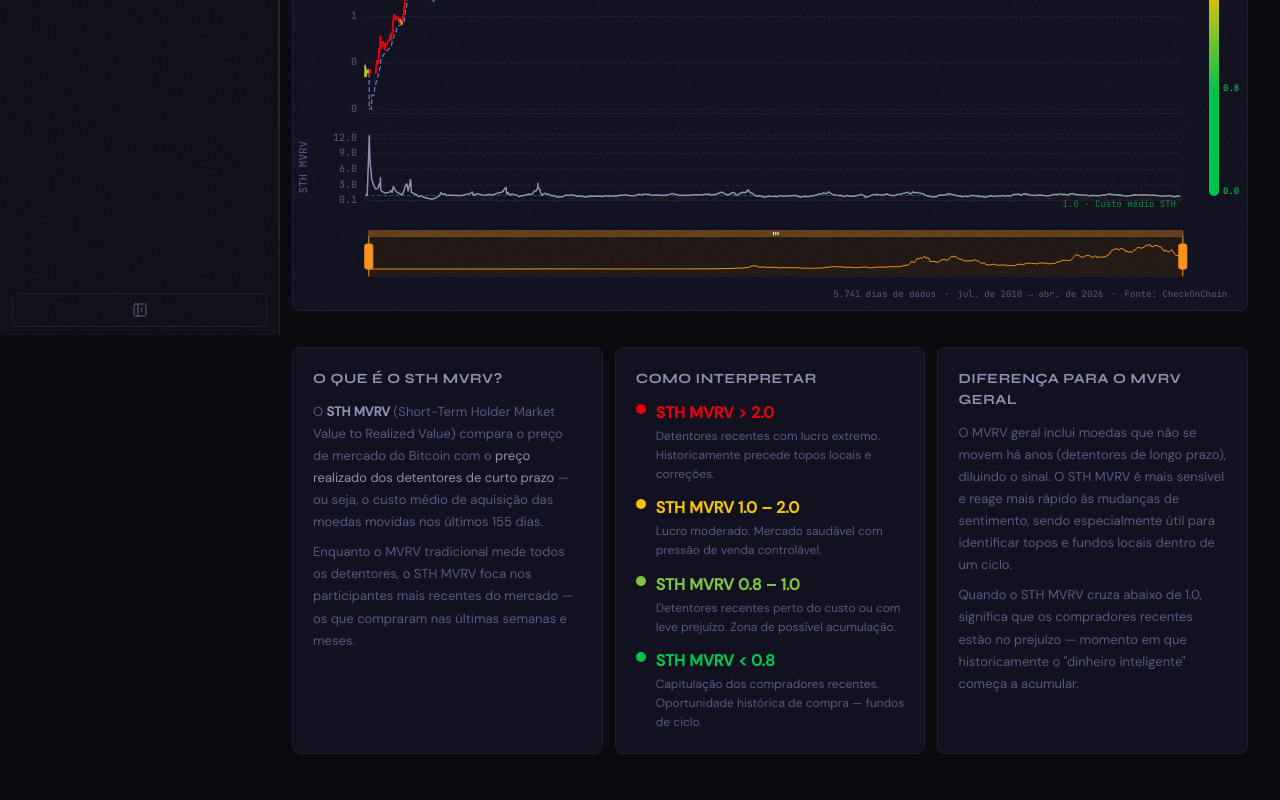
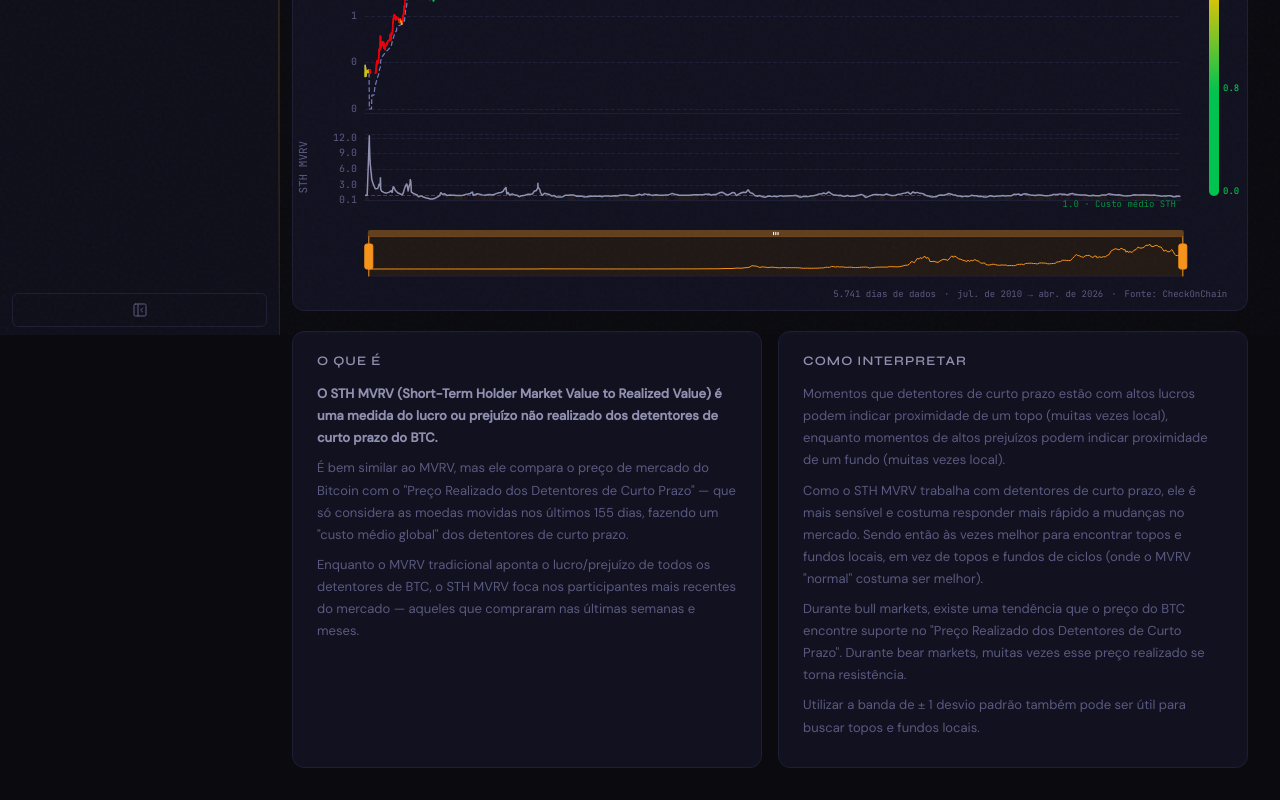
Before and after one commit to Chicoeth/btc-dashboard, a Next.js app in the folder btc-dashboard/frontend/: page /indicadores/sth-mvrv in a window 1280 px wide. Shown: the part 465-1265 px from the top of the page. Built offline with nearby package versions, Linux system fonts and the light colour scheme.

Commit message:
chore: update sth-mvrv.jsx

```diff
--- a/btc-dashboard/frontend/src/pages/indicadores/sth-mvrv.jsx
+++ b/btc-dashboard/frontend/src/pages/indicadores/sth-mvrv.jsx
@@ -35,62 +35,45 @@ export default function STHMVRVPage() {
         <div className="page-card">
           <STHMVRVChart sthMvrvData={sthData} loading={loading} error={error} />
         </div>
+
         <div className="info-panel">
           <div className="info-section">
-          <h3>O que é o STH MVRV?</h3>
+            <h3>O que é</h3>
             <p>
-            O <strong>STH MVRV</strong> (Short-Term Holder Market Value to Realized Value) compara o preço
-            de mercado do Bitcoin com o <em>preço realizado dos detentores de curto prazo</em> — ou seja,
-            o custo médio de aquisição das moedas movidas nos últimos 155 dias.
+              <strong>O STH MVRV (Short-Term Holder Market Value to Realized Value) é uma medida do
+              lucro ou prejuízo não realizado dos detentores de curto prazo do BTC.</strong>
             </p>
             <p>
-            Enquanto o MVRV tradicional mede todos os detentores, o STH MVRV foca nos participantes mais
-            recentes do mercado — os que compraram nas últimas semanas e meses.
+              É bem similar ao MVRV, mas ele compara o preço de mercado do Bitcoin com o "Preço Realizado
+              dos Detentores de Curto Prazo" — que só considera as moedas movidas nos últimos 155 dias,
+              fazendo um "custo médio global" dos detentores de curto prazo.
+            </p>
+            <p>
+              Enquanto o MVRV tradicional aponta o lucro/prejuízo de todos os detentores de BTC, o STH
+              MVRV foca nos participantes mais recentes do mercado — aqueles que compraram nas últimas
+              semanas e meses.
             </p>
           </div>
           <div className="info-section">
             <h3>Como interpretar</h3>
-          <div className="zone-rows">
-            <div className="zone-row">
-              <span className="dot" style={{background:'#e8000a'}} />
-              <div>
-                <strong style={{color:'#e8000a'}}>STH MVRV {'>'} 2.0</strong>
-                <p>Detentores recentes com lucro extremo. Historicamente precede topos locais e correções.</p>
-              </div>
-            </div>
-            <div className="zone-row">
-              <span className="dot" style={{background:'#f5c400'}} />
-              <div>
-                <strong style={{color:'#f5c400'}}>STH MVRV 1.0 – 2.0</strong>
-                <p>Lucro moderado. Mercado saudável com pressão de venda controlável.</p>
-              </div>
-            </div>
-            <div className="zone-row">
-              <span className="dot" style={{background:'#80c440'}} />
-              <div>
-                <strong style={{color:'#80c440'}}>STH MVRV 0.8 – 1.0</strong>
-                <p>Detentores recentes perto do custo ou com leve prejuízo. Zona de possível acumulação.</p>
-              </div>
-            </div>
-            <div className="zone-row">
-              <span className="dot" style={{background:'#00c44f'}} />
-              <div>
-                <strong style={{color:'#00c44f'}}>STH MVRV {'<'} 0.8</strong>
-                <p>Capitulação dos compradores recentes. Oportunidade histórica de compra — fundos de ciclo.</p>
-              </div>
-            </div>
-          </div>
-        </div>
-        <div className="info-section">
-          <h3>Diferença para o MVRV geral</h3>
             <p>
-            O MVRV geral inclui moedas que não se movem há anos (detentores de longo prazo),
-            diluindo o sinal. O STH MVRV é mais sensível e reage mais rápido às mudanças de sentimento,
-            sendo especialmente útil para identificar topos e fundos locais dentro de um ciclo.
+              Momentos que detentores de curto prazo estão com altos lucros podem indicar proximidade de
+              um topo (muitas vezes local), enquanto momentos de altos prejuízos podem indicar proximidade
+              de um fundo (muitas vezes local).
             </p>
             <p>
-            Quando o STH MVRV cruza abaixo de 1.0, significa que os compradores recentes estão no prejuízo
-            — momento em que historicamente o "dinheiro inteligente" começa a acumular.
+              Como o STH MVRV trabalha com detentores de curto prazo, ele é mais sensível e costuma
+              responder mais rápido a mudanças no mercado. Sendo então às vezes melhor para encontrar
+              topos e fundos locais, em vez de topos e fundos de ciclos (onde o MVRV "normal" costuma
+              ser melhor).
+            </p>
+            <p>
+              Durante bull markets, existe uma tendência que o preço do BTC encontre suporte no "Preço
+              Realizado dos Detentores de Curto Prazo". Durante bear markets, muitas vezes esse preço
+              realizado se torna resistência.
+            </p>
+            <p>
+              Utilizar a banda de ± 1 desvio padrão também pode ser útil para buscar topos e fundos locais.
             </p>
           </div>
         </div>
@@ -124,28 +107,28 @@ export default function STHMVRVPage() {
         .page-card {
           background: var(--bg-card);
           border: 1px solid var(--border-subtle);
-          border-radius: 8px;
+          border-radius: 12px;
           overflow: hidden;
         }
         .info-panel {
           display: grid;
-          grid-template-columns: repeat(auto-fit, minmax(300px, 1fr));
-          gap: 12px;
-          margin-top: 16px;
+          grid-template-columns: 1fr 1fr;
+          gap: 16px;
         }
+        @media (max-width: 900px) { .info-panel { grid-template-columns: 1fr; } }
         .info-section {
           background: var(--bg-card);
           border: 1px solid var(--border-subtle);
-          border-radius: 8px;
-          padding: 20px;
+          border-radius: 12px;
+          padding: 20px 24px;
         }
         .info-section h3 {
           font-family: var(--font-display);
-          font-size: 14px;
-          font-weight: 700;
+          font-size: 13px;
+          font-weight: 600;
           color: var(--text-secondary);
           text-transform: uppercase;
-          letter-spacing: 0.04em;
+          letter-spacing: 0.08em;
           margin: 0 0 12px;
         }
         .info-section p {
@@ -155,15 +138,6 @@ export default function STHMVRVPage() {
           margin: 0 0 8px;
         }
         .info-section strong { color: var(--text-secondary); }
-        .info-section em { color: var(--text-secondary); font-style: normal; }
-        .zone-rows { display: flex; flex-direction: column; gap: 12px; }
-        .zone-row { display: flex; gap: 10px; align-items: flex-start; }
-        .dot {
-          width: 10px; height: 10px; border-radius: 50%; flex-shrink: 0; margin-top: 3px;
-        }
-        .zone-row p {
-          font-size: 12px; color: var(--text-muted); line-height: 1.6; margin: 2px 0 0;
-        }
       `}</style>
     </Layout>
   );
```
Lines whose indentation alone changed are shown as unchanged.
